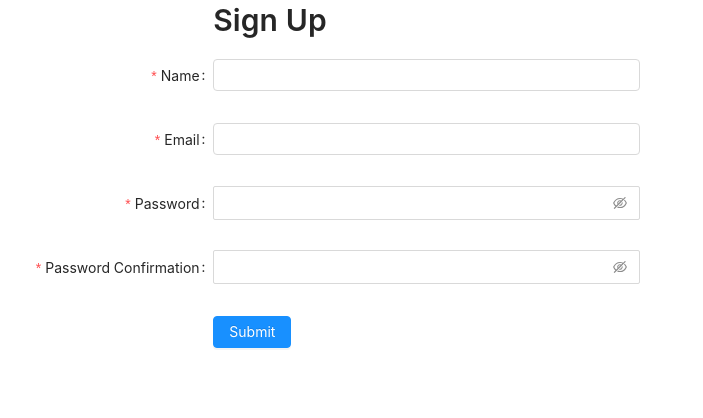
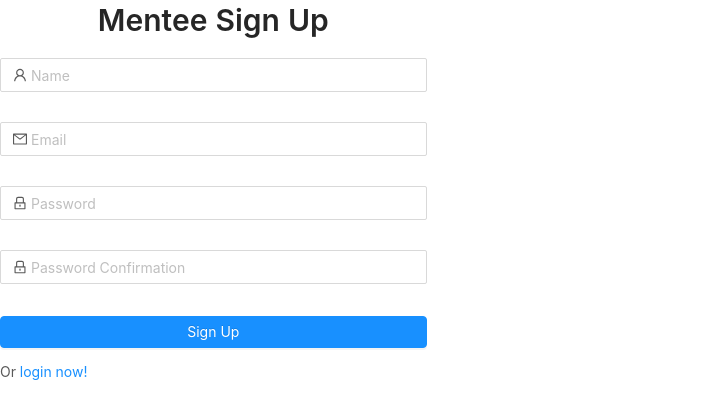
Before and after one commit to firdausmaarof/mentorship-platform-frontend, a Next.js app: page /mentee/signup in a window 1280 px wide. Shown: the top 418 px of the page, without its empty margins (0-703 px from the left). Built offline with nearby package versions, Linux system fonts and the light colour scheme.

Commit message:
fix after sign up page no redirect

```diff
--- a/contexts/api/auth.js
+++ b/contexts/api/auth.js
@@ -37,6 +37,18 @@ export const ApiAuthProvider = ({ children }) => {
     }
   };
 
+  const signup = async (values) => {
+    const {
+      data: { auth_token },
+    } = await Api.post('/signup', values);
+
+    if (auth_token) {
+      Cookies.set('token', auth_token, { expires: 60 });
+      const { data } = await Api.get('/profile');
+      setUser(data);
+    }
+  };
+
   const logout = () => {
     Cookies.remove('token');
     setUser(null);
@@ -45,7 +57,7 @@ export const ApiAuthProvider = ({ children }) => {
 
   return (
     <AuthContext.Provider
-      value={{ isAuthenticated: !!user, user, login, loading, logout }}
+      value={{ isAuthenticated: !!user, user, login, loading, logout, signup }}
     >
       {children}
     </AuthContext.Provider>
--- a/pages/mentee/login.js
+++ b/pages/mentee/login.js
@@ -1,6 +1,8 @@
 import React, { useEffect, useState } from 'react';
 import { Row, Col, Form, Input, Button, Typography, Alert } from 'antd';
 import Router from 'next/router';
+import { MailOutlined, LockOutlined } from '@ant-design/icons';
+import Link from 'next/link';
 
 import useAuth from 'contexts/api/auth';
 
@@ -39,38 +41,49 @@ function Login(props) {
       style={{ minHeight: '100vh' }}
     >
       <Col span={8}>
-        <Col offset="8" span="16">
-          <Title level={2}>Login</Title>
+        <Col align="middle">
+          <Title level={2}>Mentee Login</Title>
         </Col>
         {error && (
           <Alert message={error} type="error" style={{ marginBottom: 15 }} />
         )}
         <Form
-          labelCol={{ span: 8 }}
-          wrapperCol={{ span: 16 }}
-          name="basic"
-          initialValues={{ remember: true }}
+          name="normal_login"
+          className="login-form"
+          id="components-form-demo-normal-login"
           onFinish={onFinish}
-          onFinishFailed={onFinishFailed}
         >
           <Form.Item
-            label="Email"
             name="email"
             rules={[{ required: true, message: 'Please input your email!' }]}
           >
-            <Input />
+            <Input
+              prefix={<MailOutlined className="site-form-item-icon" />}
+              placeholder="Email"
+            />
           </Form.Item>
           <Form.Item
-            label="Password"
             name="password"
-            rules={[{ required: true, message: 'Please input your password!' }]}
+            rules={[{ required: true, message: 'Please input your Password!' }]}
           >
-            <Input.Password />
+            <Input
+              prefix={<LockOutlined className="site-form-item-icon" />}
+              type="password"
+              placeholder="Password"
+            />
           </Form.Item>
-          <Form.Item wrapperCol={{ offset: 8, span: 16 }}>
-            <Button type="primary" htmlType="submit">
-              Submit
+          <Form.Item>
+            <Button
+              type="primary"
+              htmlType="submit"
+              className="login-form-button"
+            >
+              Login
             </Button>
+            Or{' '}
+            <Link href="/mentee/signup">
+              <a>register now!</a>
+            </Link>
           </Form.Item>
         </Form>
       </Col>
--- a/pages/mentee/signup.js
+++ b/pages/mentee/signup.js
@@ -2,15 +2,17 @@ import React, { useEffect, useState } from 'react';
 import { Row, Col, Form, Input, Button, Typography, Alert } from 'antd';
 import Cookies from 'js-cookie';
 import Router from 'next/router';
+import { MailOutlined, LockOutlined, UserOutlined } from '@ant-design/icons';
+import Link from 'next/link';
 
 import Api from 'lib/api';
 import useAuth from 'contexts/api/auth';
-import Profile from 'pages/mentee/profile';
+import Login from './login';
 
 const { Title } = Typography;
 
 function Signup() {
-  const { user, loading } = useAuth();
+  const { user, loading, signup } = useAuth();
   const [error, setError] = useState(null);
 
   useEffect(() => {
@@ -18,11 +20,9 @@ function Signup() {
   }, [loading]);
 
   const onFinish = (values) => {
-    console.log('Success:', values);
-    Api.post('/signup', values)
-      .then(async function (response) {
-        const token = response.data.auth_token;
-        Cookies.set('token', token);
+    signup(values)
+      .then(function (response) {
+        setError(null);
         Router.push('/mentee/profile');
       })
       .catch(function (error) {
@@ -43,58 +43,71 @@ function Signup() {
       align="middle"
       style={{ minHeight: '100vh' }}
     >
-      <Col span={12}>
-        <Col offset="8" span="16">
-          <Title level={2}>Sign Up</Title>
+      <Col span={8}>
+        <Col align="middle">
+          <Title level={2}>Mentee Sign Up</Title>
         </Col>
         {error && (
           <Alert message={error} type="error" style={{ marginBottom: 15 }} />
         )}
         <Form
-          labelCol={{ span: 8 }}
-          wrapperCol={{ span: 16 }}
-          name="basic"
-          initialValues={{ remember: true }}
+          name="normal_login"
+          className="login-form"
+          id="components-form-demo-normal-login"
           onFinish={onFinish}
-          onFinishFailed={onFinishFailed}
         >
           <Form.Item
-            label="Name"
             name="name"
             rules={[{ required: true, message: 'Please input your name!' }]}
           >
-            <Input />
+            <Input
+              prefix={<UserOutlined className="site-form-item-icon" />}
+              placeholder="Name"
+            />
           </Form.Item>
           <Form.Item
-            label="Email"
             name="email"
             rules={[{ required: true, message: 'Please input your email!' }]}
           >
-            <Input />
+            <Input
+              prefix={<MailOutlined className="site-form-item-icon" />}
+              placeholder="Email"
+            />
           </Form.Item>
           <Form.Item
-            label="Password"
             name="password"
             rules={[{ required: true, message: 'Please input your password!' }]}
           >
-            <Input.Password />
+            <Input
+              prefix={<LockOutlined className="site-form-item-icon" />}
+              type="password"
+              placeholder="Password"
+            />
           </Form.Item>
           <Form.Item
-            label="Password Confirmation"
-            name="passwordConfirmation"
+            name="password_confirmation"
             rules={[
-              {
-                required: true,
-                message: 'Please input your password confirmation!',
-              },
+              { required: true, message: 'Please input your password again!' },
             ]}
           >
-            <Input.Password />
+            <Input
+              prefix={<LockOutlined className="site-form-item-icon" />}
+              type="password"
+              placeholder="Password Confirmation"
+            />
           </Form.Item>
-          <Form.Item wrapperCol={{ offset: 8, span: 16 }}>
-            <Button type="primary" htmlType="submit">
-              Submit
+          <Form.Item>
+            <Button
+              type="primary"
+              htmlType="submit"
+              className="login-form-button"
+            >
+              Sign Up
             </Button>
+            Or{' '}
+            <Link href="/mentee/login">
+              <a>login now!</a>
+            </Link>
           </Form.Item>
         </Form>
       </Col>
--- a/styles/global.css
+++ b/styles/global.css
@@ -10,3 +10,16 @@
 .site-layout .site-layout-background {
   background: #fff;
 }
+
+#components-form-demo-normal-login .login-form {
+  max-width: 300px;
+}
+#components-form-demo-normal-login .login-form-forgot {
+  float: right;
+}
+#components-form-demo-normal-login .ant-col-rtl .login-form-forgot {
+  float: left;
+}
+#components-form-demo-normal-login .login-form-button {
+  width: 100%;
+}
```
